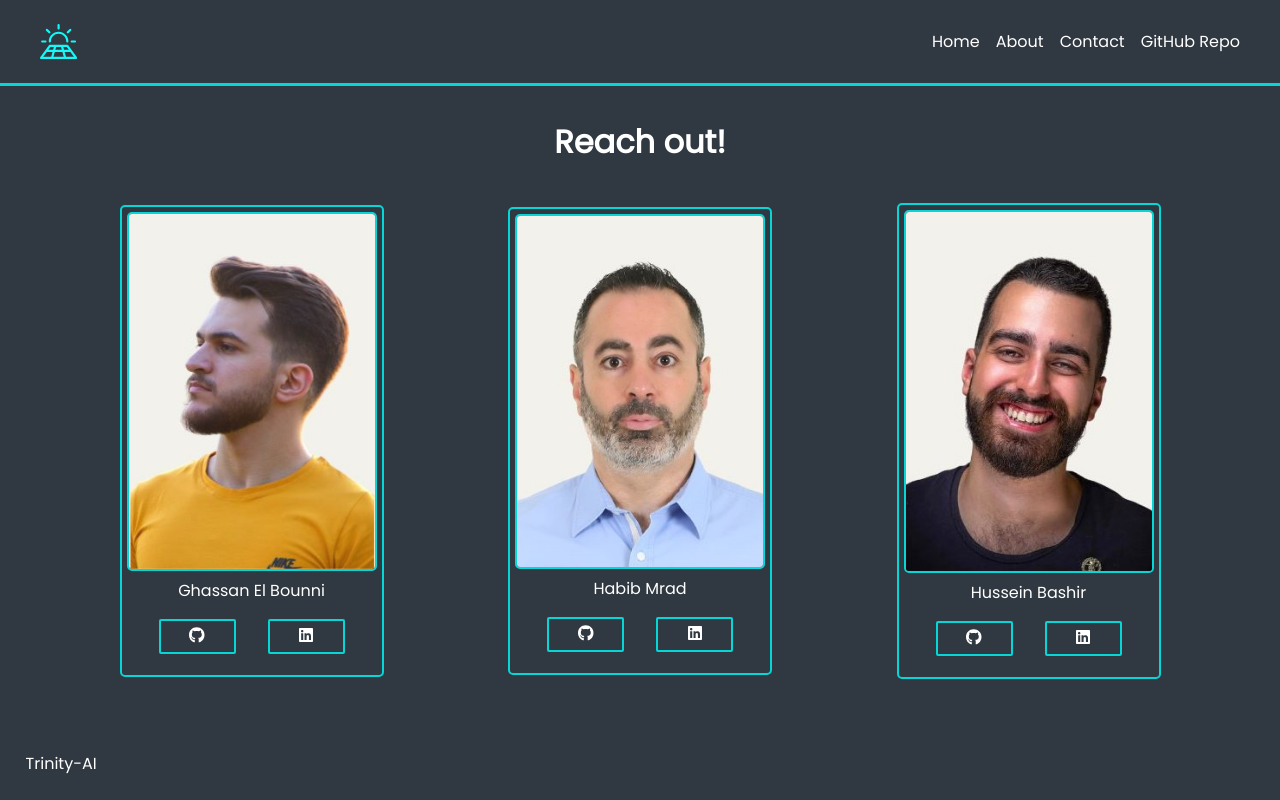
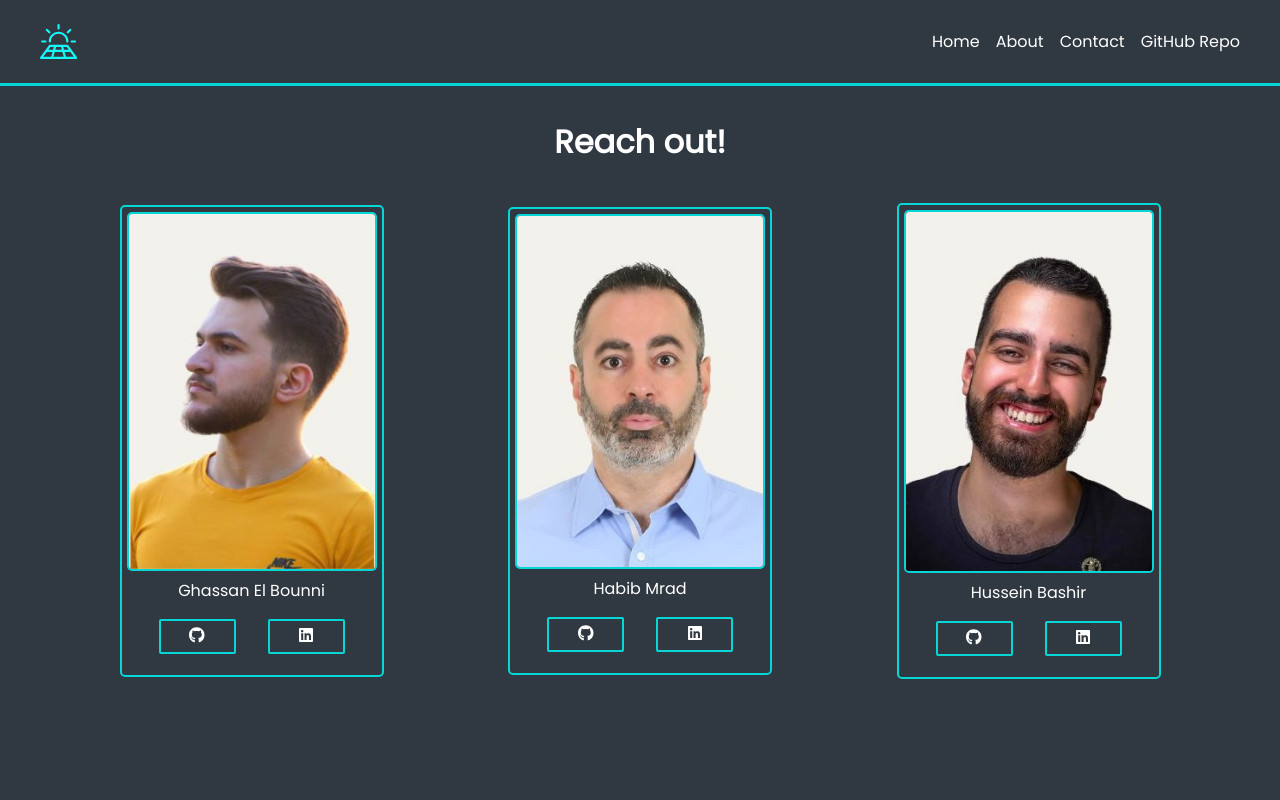
Before and after one commit to ghassan-bounni/RooFinder, a React (Create React App) app in the folder client/: page /contact in a window 1280 px wide. Built offline with nearby package versions, Linux system fonts and the light colour scheme.

Commit message:
normalize images for classification

```diff
--- a/client/src/components/Contact.js
+++ b/client/src/components/Contact.js
@@ -87,15 +87,6 @@ const Contact = () => {
           </div>
         </div>
       </div>
-      <p
-        style={{
-          position: "fixed",
-          bottom: "3%",
-          left: "2%",
-        }}
-      >
-        Trinity-AI
-      </p>
     </div>
   );
 };
--- a/client/src/styles/Header.css
+++ b/client/src/styles/Header.css
@@ -35,14 +35,18 @@ header {
     height: 100vh;
     width: 100vw;
     top: 0;
-    left: 0;
+    right: 0;
     background-color: #303841;
-    text-align: center;
     font-size: 1.8em;
     justify-content: space-evenly;
     align-items: center;
     z-index: 2;
   }
+  .navlink {
+    text-align: center;
+    margin: 0 auto;
+    width: 80%;
+  }
   .navbar {
     display: block !important;
   }
```
Also changed, not shown: 1 other file (tests, documents, lock files or other folders).
